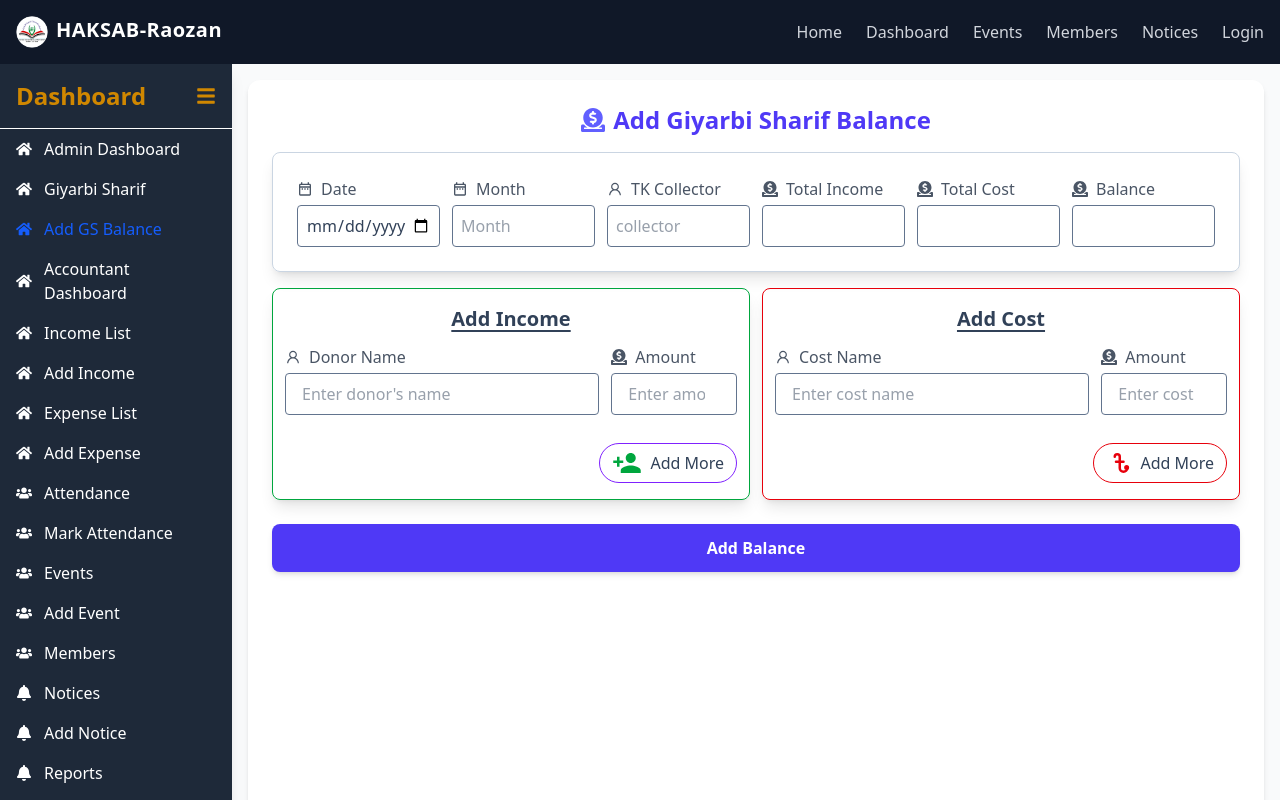
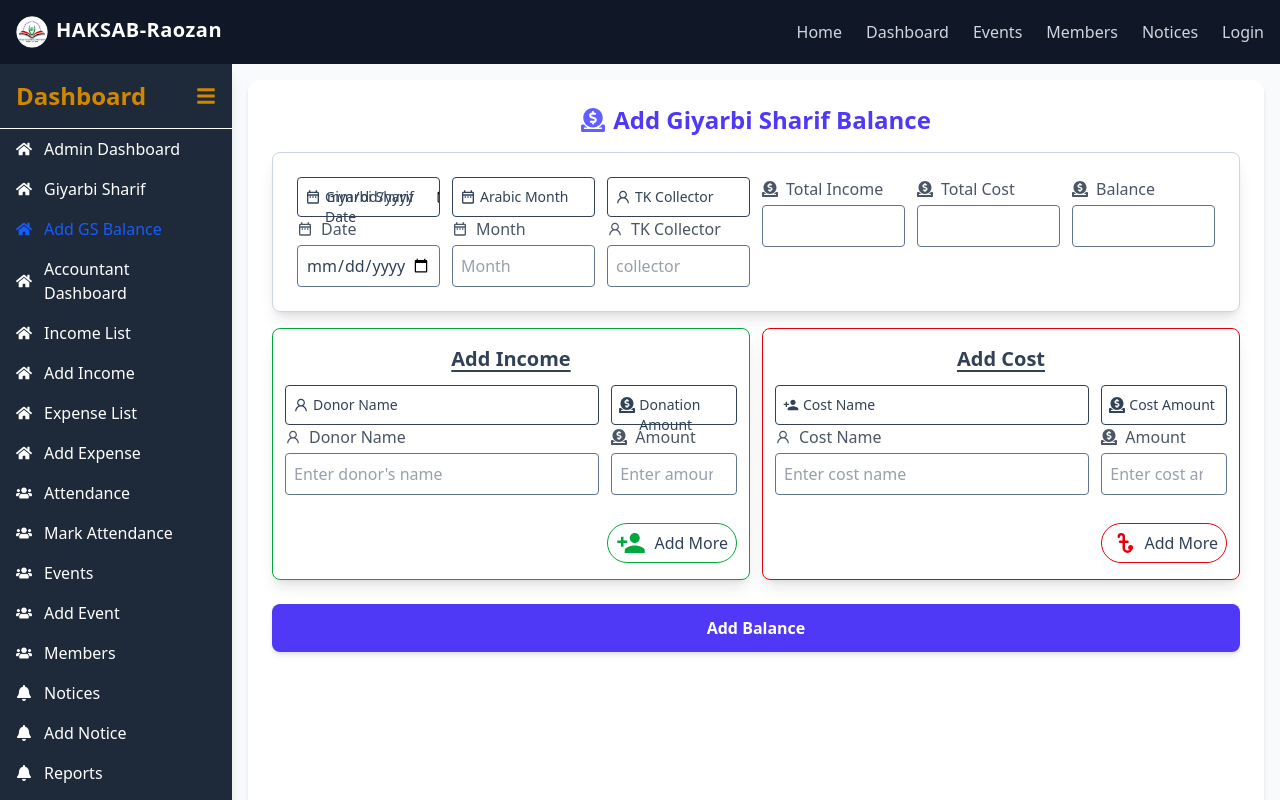
Before and after one commit to nurulazam-dev/haksab-raozan-branch, a React (Vite) app in the folder frontend/: page /dashboard/add-gs-balance in a window 1280 px wide. Shown: the top 800 px of the page. Built offline with nearby package versions, Linux system fonts and the light colour scheme.

Commit message:
update AddGiyarbiSharifBalance component

```diff
--- a/frontend/src/components/Dashboard/Accounts/Giyarbi-Sharif/AddGiyarbiSharifBalance.jsx
+++ b/frontend/src/components/Dashboard/Accounts/Giyarbi-Sharif/AddGiyarbiSharifBalance.jsx
@@ -4,6 +4,7 @@ import { FaDonate } from "react-icons/fa";
 import { TbCurrencyTaka } from "react-icons/tb";
 import { MdOutlineDateRange, MdPersonAdd } from "react-icons/md";
 import { AiOutlineUser } from "react-icons/ai";
+import FloatingLabelInput from "../../../Shared/FloatingLabelInput";
 
 export default function AddGiyarbiSharifBalance() {
   const [formData, setFormData] = useState({
@@ -44,6 +45,17 @@ export default function AddGiyarbiSharifBalance() {
           <section className="border border-slate-300 w-full p-6 rounded-lg shadow-lg grid grid-cols-1 md:grid-cols-3 lg:grid-cols-6 gap-3 mb-4">
             {/* Giyarbi Sharif Date */}
             <div>
+              {/* ======start====== */}
+              <FloatingLabelInput
+                name="giyarbiSharifDate"
+                type="date"
+                value={formData?.giyarbiSharifDate}
+                onChange={handleChange}
+                required={true}
+                placeholder="Giyarbi Sharif Date"
+                icon={<MdOutlineDateRange />}
+              />
+              {/* ======end====== */}
               <label className="text-gray-600 mb-1 font-medium flex items-center gap-2">
                 <MdOutlineDateRange /> Date
               </label>
@@ -60,6 +72,17 @@ export default function AddGiyarbiSharifBalance() {
 
             {/* Arabic Month */}
             <div>
+              {/* ======start====== */}
+              <FloatingLabelInput
+                name="arabicMonth"
+                type="text"
+                value={formData?.arabicMonth}
+                placeholder="Arabic Month"
+                onChange={handleChange}
+                required={true}
+                icon={<MdOutlineDateRange />}
+              />
+              {/* ======end====== */}
               <label className="text-gray-600 mb-1 font-medium flex items-center gap-2">
                 <MdOutlineDateRange /> Month
               </label>
@@ -76,6 +99,17 @@ export default function AddGiyarbiSharifBalance() {
 
             {/* Balance Collector */}
             <div>
+              {/* ======start====== */}
+              <FloatingLabelInput
+                name="balanceCollector"
+                type="text"
+                value={formData?.balanceCollector}
+                placeholder="TK Collector"
+                onChange={handleChange}
+                required={true}
+                icon={<AiOutlineUser />}
+              />
+              {/* ======end====== */}
               <label className="text-gray-600 mb-1 font-medium flex items-center gap-2">
                 <AiOutlineUser /> TK Collector
               </label>
@@ -146,6 +180,17 @@ export default function AddGiyarbiSharifBalance() {
               <div className="flex justify-center items-center mb-3 gap-3 w-full">
                 {/* Donor Name */}
                 <div className="w-[70%]">
+                  {/* ======start====== */}
+                  <FloatingLabelInput
+                    name="donorName"
+                    type="text"
+                    value={formData?.donorName}
+                    onChange={handleChange}
+                    required={true}
+                    placeholder="Donor Name"
+                    icon={<AiOutlineUser />}
+                  />
+                  {/* ======end====== */}
                   <label className="text-gray-600 mb-1 font-medium flex items-center gap-2">
                     <AiOutlineUser /> Donor Name
                   </label>
@@ -156,11 +201,22 @@ export default function AddGiyarbiSharifBalance() {
                     onChange={handleChange}
                     placeholder="Enter donor's name"
                     required
-                    className="w-full border border-slate-500 rounded px-4 py-2 focus:ring-2 focus:ring-indigo-400 focus:outline-none"
+                    className="w-full border border-slate-500 rounded p-2 focus:ring-2 focus:ring-indigo-400 focus:outline-none"
                   />
                 </div>
                 {/* DonationAmount */}
                 <div className="w-[28%]">
+                  {/* ======start====== */}
+                  <FloatingLabelInput
+                    name="donationAmount"
+                    type="number"
+                    value={formData?.donationAmount}
+                    placeholder="Donation Amount"
+                    onChange={handleChange}
+                    required={true}
+                    icon={<FaDonate />}
+                  />
+                  {/* ======end====== */}
                   <label className="text-gray-600 mb-1 font-medium flex items-center gap-2">
                     <FaDonate /> Amount
                   </label>
@@ -171,12 +227,13 @@ export default function AddGiyarbiSharifBalance() {
                     onChange={handleChange}
                     placeholder="Enter amount"
                     required
-                    className="w-full border border-slate-500 rounded px-4 py-2 focus:ring-2 focus:ring-indigo-400 focus:outline-none"
+                    className="w-full border border-slate-500 rounded p-2 focus:ring-2 focus:ring-indigo-400 focus:outline-none"
                   />
                 </div>
               </div>
+
               <div className="flex justify-end pt-4">
-                <div className="flex items-center gap-2 border border-violet-600 px-3 py-1 rounded-full cursor-pointer hover:bg-violet-100 transition">
+                <div className="flex items-center gap-2 border border-green-600 px-2 py-1 rounded-full cursor-pointer hover:bg-green-100 transition">
                   <MdPersonAdd className="text-green-600 text-3xl mx-auto" />{" "}
                   Add More
                 </div>
@@ -191,6 +248,17 @@ export default function AddGiyarbiSharifBalance() {
               <div className="flex justify-center items-center mb-3 gap-3 w-full">
                 {/* Cost Name */}
                 <div className="w-[70%]">
+                  {/* ======start====== */}
+                  <FloatingLabelInput
+                    name="costName"
+                    type="text"
+                    value={formData?.costName}
+                    onChange={handleChange}
+                    required={true}
+                    placeholder="Cost Name"
+                    icon={<MdPersonAdd />}
+                  />
+                  {/* ======end====== */}
                   <label className="text-gray-600 mb-1 font-medium flex items-center gap-2">
                     <AiOutlineUser /> Cost Name
                   </label>
@@ -201,11 +269,22 @@ export default function AddGiyarbiSharifBalance() {
                     onChange={handleChange}
                     placeholder="Enter cost name"
                     required
-                    className="w-full border border-slate-500 rounded px-4 py-2 focus:ring-2 focus:ring-indigo-400 focus:outline-none"
+                    className="w-full border border-slate-500 rounded p-2 focus:ring-2 focus:ring-indigo-400 focus:outline-none"
                   />
                 </div>
                 {/* Cost Amount */}
                 <div className="w-[28%]">
+                  {/* ======start====== */}
+                  <FloatingLabelInput
+                    name="costAmount"
+                    type="number"
+                    value={formData?.costAmount}
+                    onChange={handleChange}
+                    required={true}
+                    placeholder="Cost Amount"
+                    icon={<FaDonate />}
+                  />
+                  {/* ======end====== */}
                   <label className="text-gray-600 mb-1 font-medium flex items-center gap-2">
                     <FaDonate /> Amount
                   </label>
@@ -216,12 +295,12 @@ export default function AddGiyarbiSharifBalance() {
                     onChange={handleChange}
                     placeholder="Enter cost amount"
                     required
-                    className="w-full border border-slate-500 rounded px-4 py-2 focus:ring-2 focus:ring-indigo-400 focus:outline-none"
+                    className="w-full border border-slate-500 rounded p-2 focus:ring-2 focus:ring-indigo-400 focus:outline-none"
                   />
                 </div>
               </div>
               <div className="flex justify-end pt-4">
-                <div className="flex items-center gap-1 border border-red-600 px-3 py-1 rounded-full cursor-pointer hover:bg-red-100 transition">
+                <div className="flex items-center gap-1 border border-red-600 px-2 py-1 rounded-full cursor-pointer hover:bg-red-100 transition">
                   <TbCurrencyTaka className="text-red-600 text-3xl mx-auto" />{" "}
                   Add More
                 </div>
--- /dev/null
+++ b/frontend/src/components/Shared/FloatingLabelInput.jsx
@@ -0,0 +1,46 @@
+import { useState } from "react";
+
+const FloatingLabelInput = ({
+  name,
+  type,
+  value,
+  onChange,
+  placeholder,
+  icon,
+  required,
+}) => {
+  const [isFocused, setIsFocused] = useState(false);
+  return (
+    <div className="relative group">
+      <div className="absolute inset-y-0 left-0 pl-2 flex items-center pointer-events-none text-muted-foreground transition-colors group-focus-within:text-foreground">
+        {icon}
+      </div>
+      <input
+        name={name}
+        type={type}
+        value={value}
+        onChange={onChange}
+        required={required}
+        onFocus={() => setIsFocused(true)}
+        onBlur={() => setIsFocused(false)}
+        className="flex h-10 w-full rounded border border-input bg-background pl-7 pr-7 py-2 text-sm ring-offset-background file:border-0 file:bg-transparent file:text-sm file:font-medium  disabled:cursor-not-allowed disabled:opacity-50 transition-all duration-200 peer placeholder-transparent"
+        placeholder={placeholder}
+        style={{
+          "--tw-ring-color": "hsl(var(--ring))",
+        }}
+      />
+      <label
+        htmlFor={name}
+        className={`absolute left-7 transition-all duration-200 pointer-events-none text-sm font-medium ${
+          isFocused || value
+            ? "-top-2 text-xs bg-slate-700 px-2 text-white text-foreground rounded-sm"
+            : "top-2.5 text-muted-foreground"
+        }`}
+      >
+        {placeholder}
+      </label>
+    </div>
+  );
+};
+
+export default FloatingLabelInput;
```
